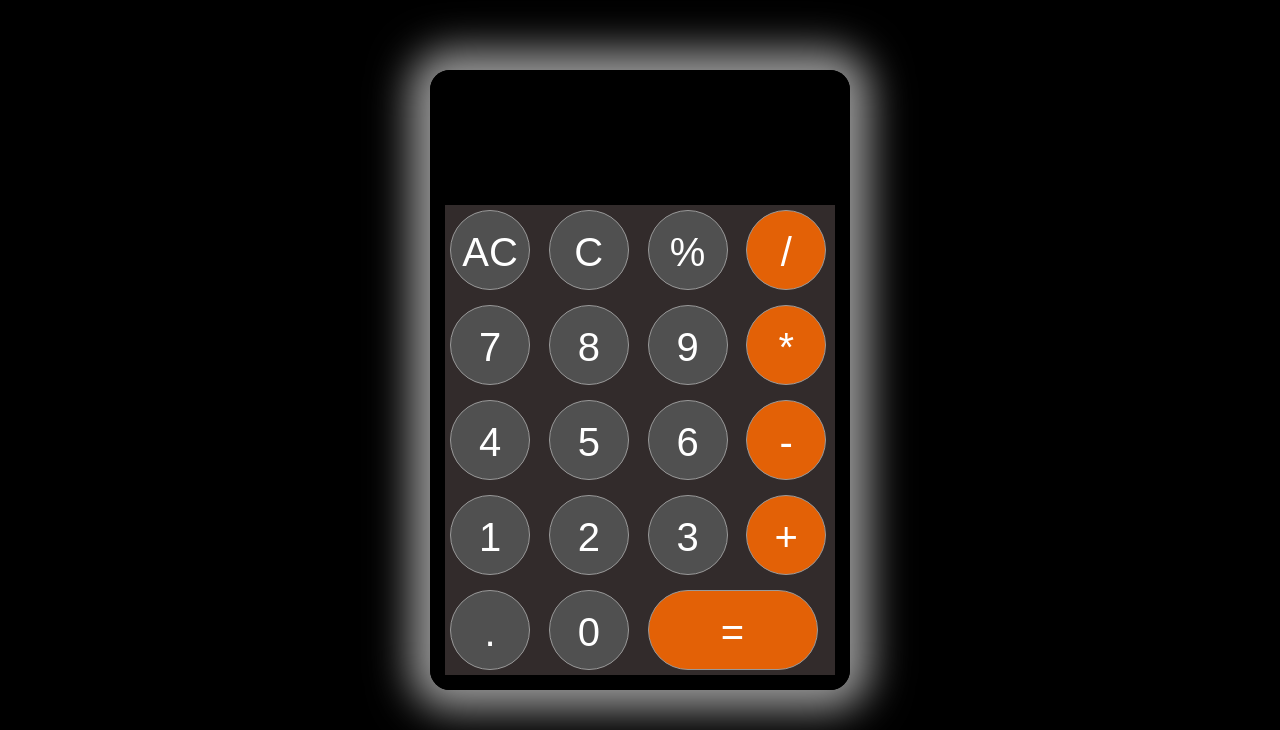
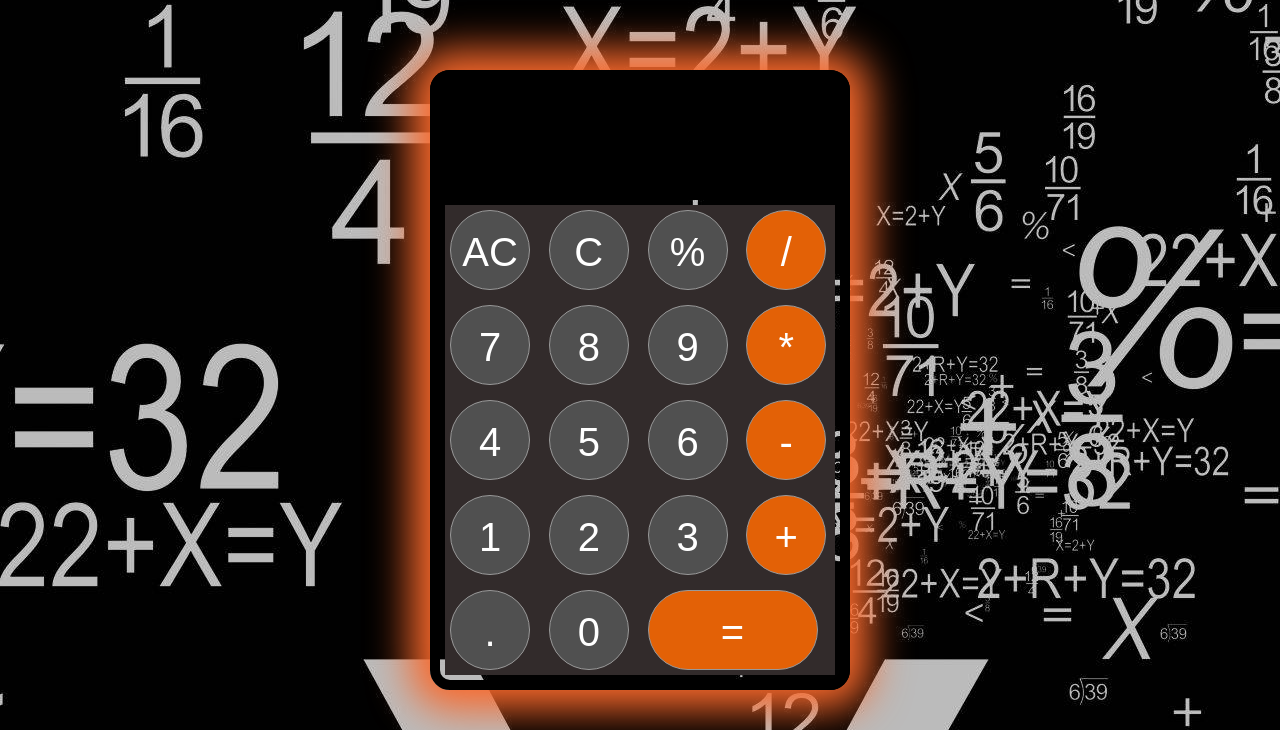
Before and after one commit to A-M-98/calculator-javaScript-project, a website: page index.html in a window 1280 px wide. Shown: the part 70-800 px from the top of the page. Drawn offline with Linux system fonts and the light colour scheme.

Commit message:
updated background

```diff
--- a/main.scss
+++ b/main.scss
@@ -1,7 +1,7 @@
 body{
     margin: 0;
     padding: 0;
-    background-color: rgb(0, 0, 0);
+    background: url(./images/background.jpeg);
 
     .header{
         height: 40px;
@@ -21,7 +21,7 @@ body{
         max-width: 400px;
         height: auto;
         margin: 10vh auto 0 auto;
-        box-shadow: 0px 0px 40px 20px rgba(153, 153, 153, 1);
+        box-shadow: 0px 0px 40px 20px rgb(249, 105, 44);
         border: 10px solid black;
         border-radius: 20px;
         justify-content: center;
```
Also changed, not shown: images/background.jpeg (added), main.css.
